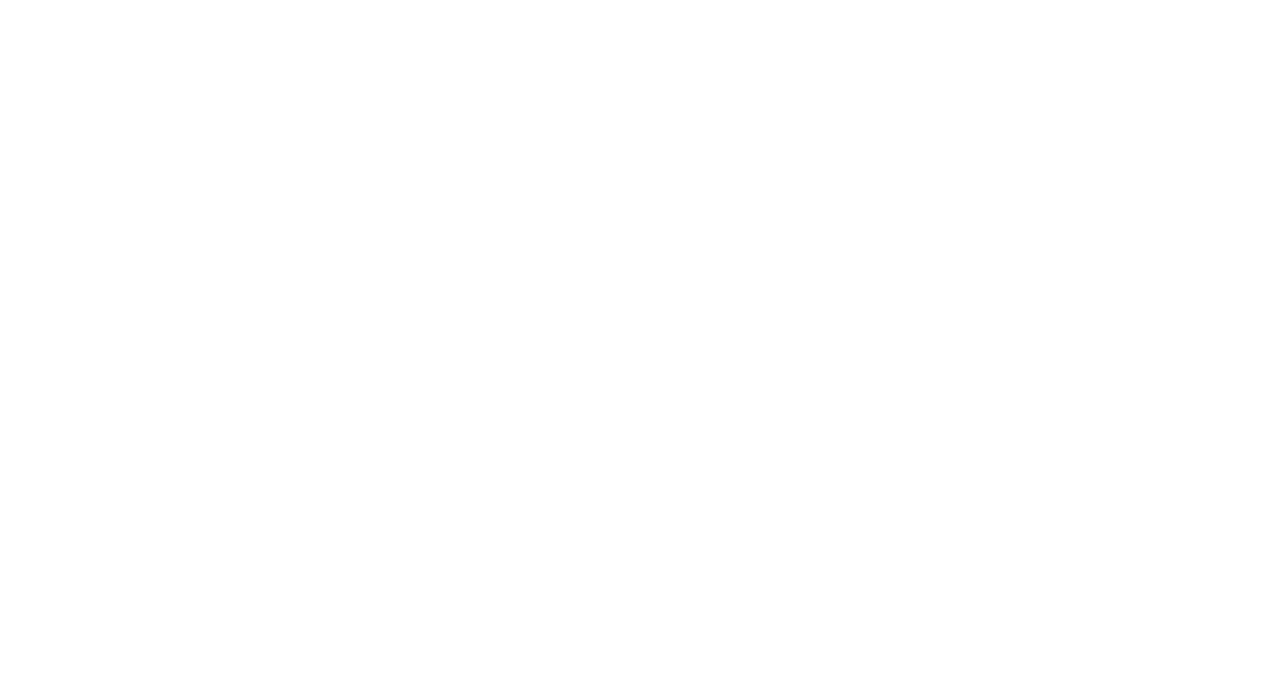
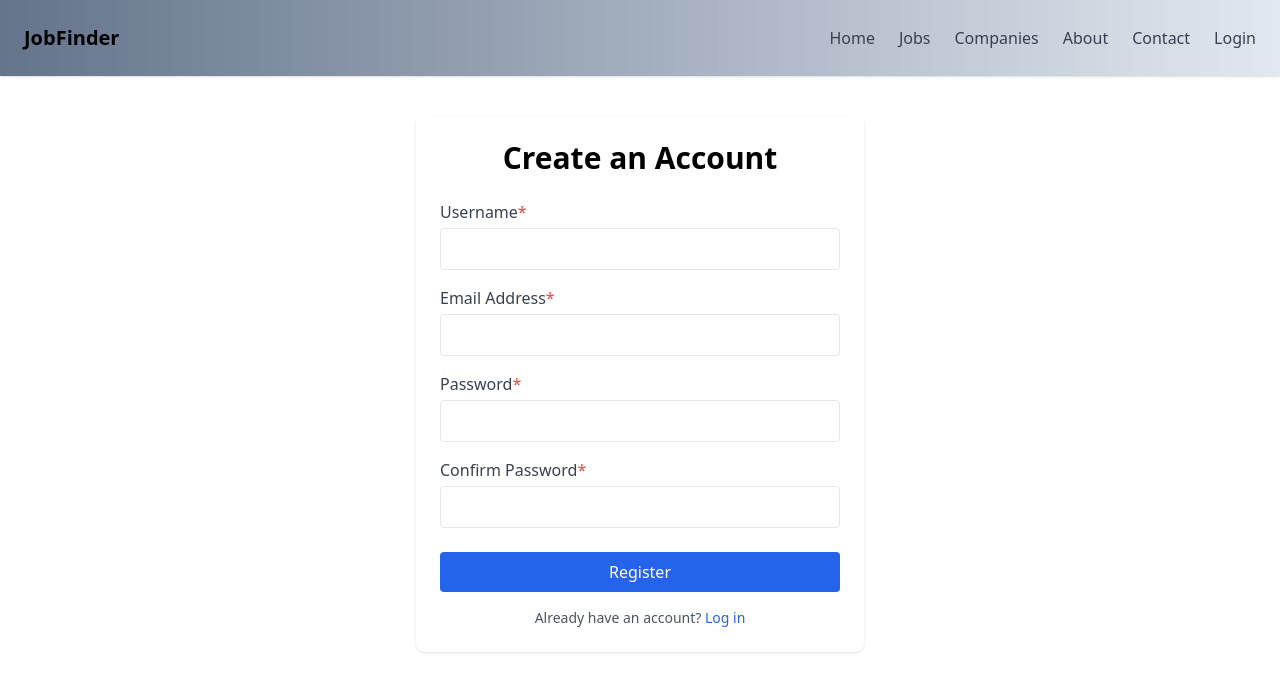
Before and after one commit to rafixcs/TCC-jobs-vacancy-FE, a React (Vite) app: page /signin in a window 1280 px wide. Before the commit this address had no page. Shown: the top 692 px of the page. Built offline with nearby package versions, Linux system fonts and the light colour scheme.

Commit message:
created regiser account page

```diff
--- a/src/App.jsx
+++ b/src/App.jsx
@@ -4,6 +4,7 @@
 import JobsList from "./pages/jobslist"
 import Job from "./pages/job"
 import ApplyPage from "./pages/jobapply"
+import RegisterPage from "./pages/createaccount"
 
 
 const job = {
@@ -18,9 +19,10 @@
       <Routes>
         <Route path="/" element={<Home />} />
         <Route path="/signup" element={<Login />} />
-        <Route path="/jobslist" element={<JobsList />} />
+        <Route path="/jobs" element={<JobsList />} />
         <Route path="/jobs/:jobId" element={<Job />} />
         <Route path="/jobs/:jobId/apply" element={<ApplyPage />} />
+        <Route path="/signin" element={<RegisterPage />} />
       </Routes>
     </Router>
   )
--- /dev/null
+++ b/src/pages/createaccount/index.jsx
@@ -0,0 +1,217 @@
+import { useState } from 'react';
+import Header from '../../components/header';
+
+function RegisterPage() {
+  const [formData, setFormData] = useState({
+    username: '',
+    email: '',
+    password: '',
+    confirmPassword: '',
+  });
+
+  const [submitStatus, setSubmitStatus] = useState({
+    submitting: false,
+    success: null,
+    error: null,
+  });
+
+  const [errors, setErrors] = useState({});
+
+  const validate = () => {
+    const errors = {};
+    const emailRegex = /^\S+@\S+\.\S+$/;
+
+    if (!formData.username.trim()) {
+      errors.username = 'Username is required.';
+    }
+
+    if (!formData.email.trim()) {
+      errors.email = 'Email is required.';
+    } else if (!emailRegex.test(formData.email)) {
+      errors.email = 'Email is not valid.';
+    }
+
+    if (!formData.password) {
+      errors.password = 'Password is required.';
+    } else if (formData.password.length < 6) {
+      errors.password = 'Password must be at least 6 characters.';
+    }
+
+    if (formData.password !== formData.confirmPassword) {
+      errors.confirmPassword = 'Passwords do not match.';
+    }
+
+    return errors;
+  };
+
+  const handleChange = (e) => {
+    const { name, value } = e.target;
+
+    setFormData((prevData) => ({
+      ...prevData,
+      [name]: value,
+    }));
+
+    setErrors((prevErrors) => ({
+      ...prevErrors,
+      [name]: '',
+    }));
+  };
+
+  const handleSubmit = async (e) => {
+    e.preventDefault();
+    setSubmitStatus({ submitting: true, success: null, error: null });
+
+    const validationErrors = validate();
+    if (Object.keys(validationErrors).length > 0) {
+      setErrors(validationErrors);
+      setSubmitStatus({ submitting: false, success: null, error: null });
+      return;
+    }
+
+    try {
+      // Replace with your API endpoint
+      const response = await fetch('https://api.example.com/register', {
+        method: 'POST',
+        headers: {
+          'Content-Type': 'application/json',
+        },
+        body: JSON.stringify(formData),
+      });
+
+      if (response.ok) {
+        setSubmitStatus({ submitting: false, success: true, error: null });
+        // Optionally redirect the user or reset the form
+        setFormData({
+          username: '',
+          email: '',
+          password: '',
+          confirmPassword: '',
+        });
+      } else {
+        const errorData = await response.json();
+        setSubmitStatus({ submitting: false, success: false, error: errorData.message });
+      }
+    } catch (error) {
+      setSubmitStatus({ submitting: false, success: false, error: error.message });
+    }
+  };
+
+  return (
+    <>
+    <Header />
+    <div className="max-w-md mx-auto my-10 p-6 bg-white rounded-lg shadow">
+      <h1 className="text-3xl font-bold mb-6 text-center">Create an Account</h1>
+
+      {submitStatus.success && (
+        <div className="mb-6 p-4 bg-green-100 text-green-800 rounded">
+          Registration successful! You can now log in.
+        </div>
+      )}
+
+      {submitStatus.error && (
+        <div className="mb-6 p-4 bg-red-100 text-red-800 rounded">
+          {submitStatus.error}
+        </div>
+      )}
+
+      <form onSubmit={handleSubmit} noValidate>
+        <div className="mb-4">
+          <label className="block text-gray-700">
+            Username<span className="text-red-500">*</span>
+          </label>
+          <input
+            type="text"
+            name="username"
+            className={`w-full mt-1 p-2 border rounded ${
+              errors.username ? 'border-red-500' : ''
+            }`}
+            value={formData.username}
+            onChange={handleChange}
+            required
+          />
+          {errors.username && (
+            <p className="text-red-500 text-sm mt-1">{errors.username}</p>
+          )}
+        </div>
+
+        <div className="mb-4">
+          <label className="block text-gray-700">
+            Email Address<span className="text-red-500">*</span>
+          </label>
+          <input
+            type="email"
+            name="email"
+            className={`w-full mt-1 p-2 border rounded ${
+              errors.email ? 'border-red-500' : ''
+            }`}
+            value={formData.email}
+            onChange={handleChange}
+            required
+          />
+          {errors.email && (
+            <p className="text-red-500 text-sm mt-1">{errors.email}</p>
+          )}
+        </div>
+
+        <div className="mb-4">
+          <label className="block text-gray-700">
+            Password<span className="text-red-500">*</span>
+          </label>
+          <input
+            type="password"
+            name="password"
+            className={`w-full mt-1 p-2 border rounded ${
+              errors.password ? 'border-red-500' : ''
+            }`}
+            value={formData.password}
+            onChange={handleChange}
+            required
+          />
+          {errors.password && (
+            <p className="text-red-500 text-sm mt-1">{errors.password}</p>
+          )}
+        </div>
+
+        <div className="mb-6">
+          <label className="block text-gray-700">
+            Confirm Password<span className="text-red-500">*</span>
+          </label>
+          <input
+            type="password"
+            name="confirmPassword"
+            className={`w-full mt-1 p-2 border rounded ${
+              errors.confirmPassword ? 'border-red-500' : ''
+            }`}
+            value={formData.confirmPassword}
+            onChange={handleChange}
+            required
+          />
+          {errors.confirmPassword && (
+            <p className="text-red-500 text-sm mt-1">{errors.confirmPassword}</p>
+          )}
+        </div>
+
+        <button
+          type="submit"
+          className={`w-full px-6 py-2 bg-blue-600 text-white rounded hover:bg-blue-700 ${
+            submitStatus.submitting ? 'opacity-50 cursor-not-allowed' : ''
+          }`}
+          disabled={submitStatus.submitting}
+        >
+          {submitStatus.submitting ? 'Registering...' : 'Register'}
+        </button>
+      </form>
+
+      <p className="text-gray-600 text-sm mt-4 text-center">
+        Already have an account?{' '}
+        <a href="/login" className="text-blue-600 hover:underline">
+          Log in
+        </a>
+      </p>
+    </div>
+    </>
+  );
+}
+
+export default RegisterPage;
--- a/src/pages/home/index.jsx
+++ b/src/pages/home/index.jsx
@@ -10,7 +10,7 @@
   const navigate = useNavigate()
 
   let inputButton = () => {
-    navigate("/jobslist")
+    navigate("/jobs")
   }
 
 
--- a/src/pages/job/index.jsx
+++ b/src/pages/job/index.jsx
@@ -1,3 +1,4 @@
+import { useNavigate } from "react-router-dom";
 import Header from "../../components/header";
 
 const sampleJob = {
@@ -23,6 +24,11 @@
 export default function Job({ job }) {
 
   job = sampleJob
+  const navigate = useNavigate()
+
+  function handleApply() {
+    navigate("/jobs/123/apply")
+  }
 
   return (
     <>
@@ -65,7 +71,10 @@
           </div>
         </div>
 
-        <button className="mt-4 px-6 py-2 bg-blue-600 text-white rounded hover:bg-blue-700">
+        <button
+          className="mt-4 px-6 py-2 bg-blue-600 text-white rounded hover:bg-blue-700"
+          onClick={() => handleApply()}
+        >
           Apply Now
         </button>
       </div>
```
